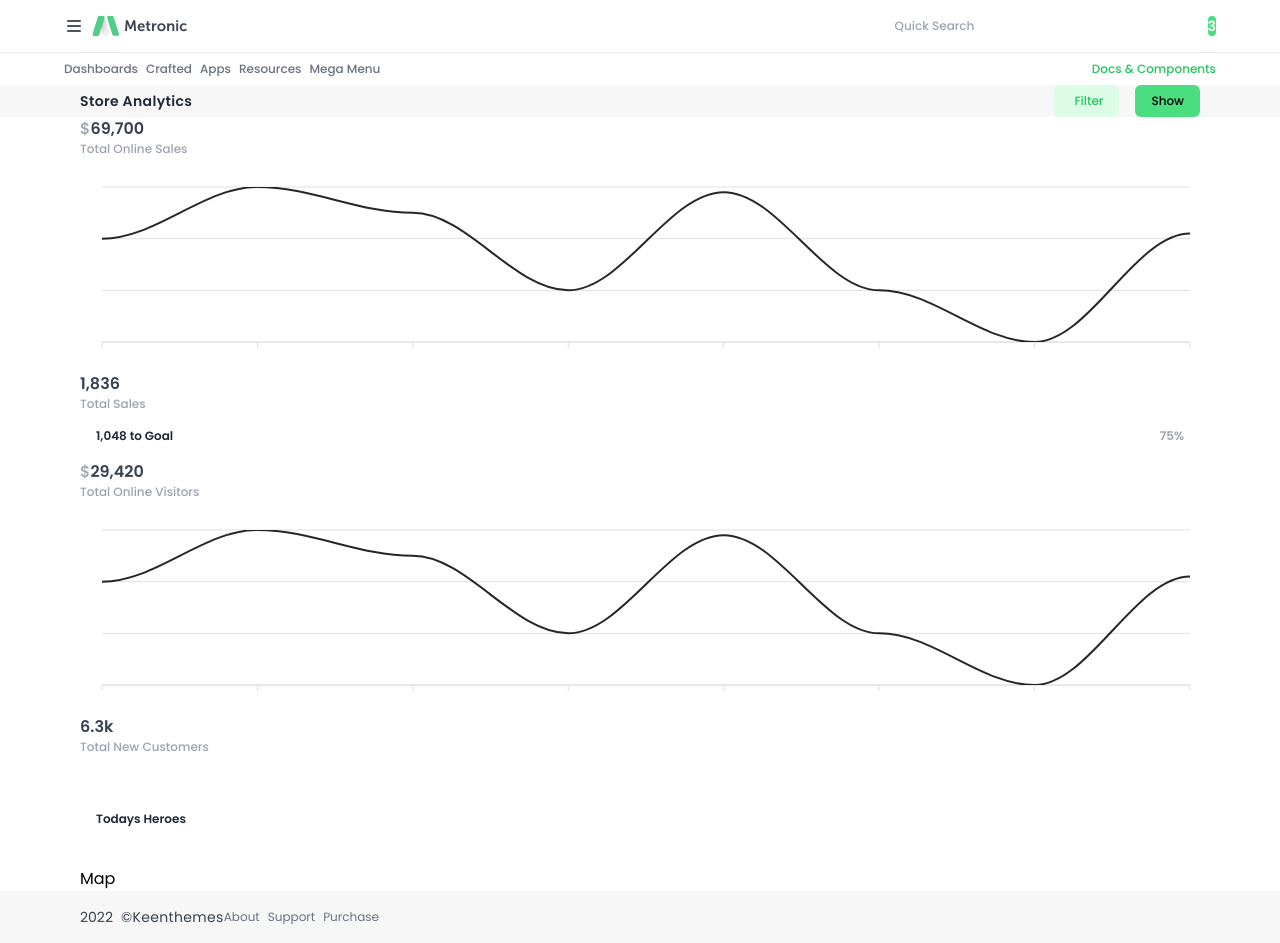
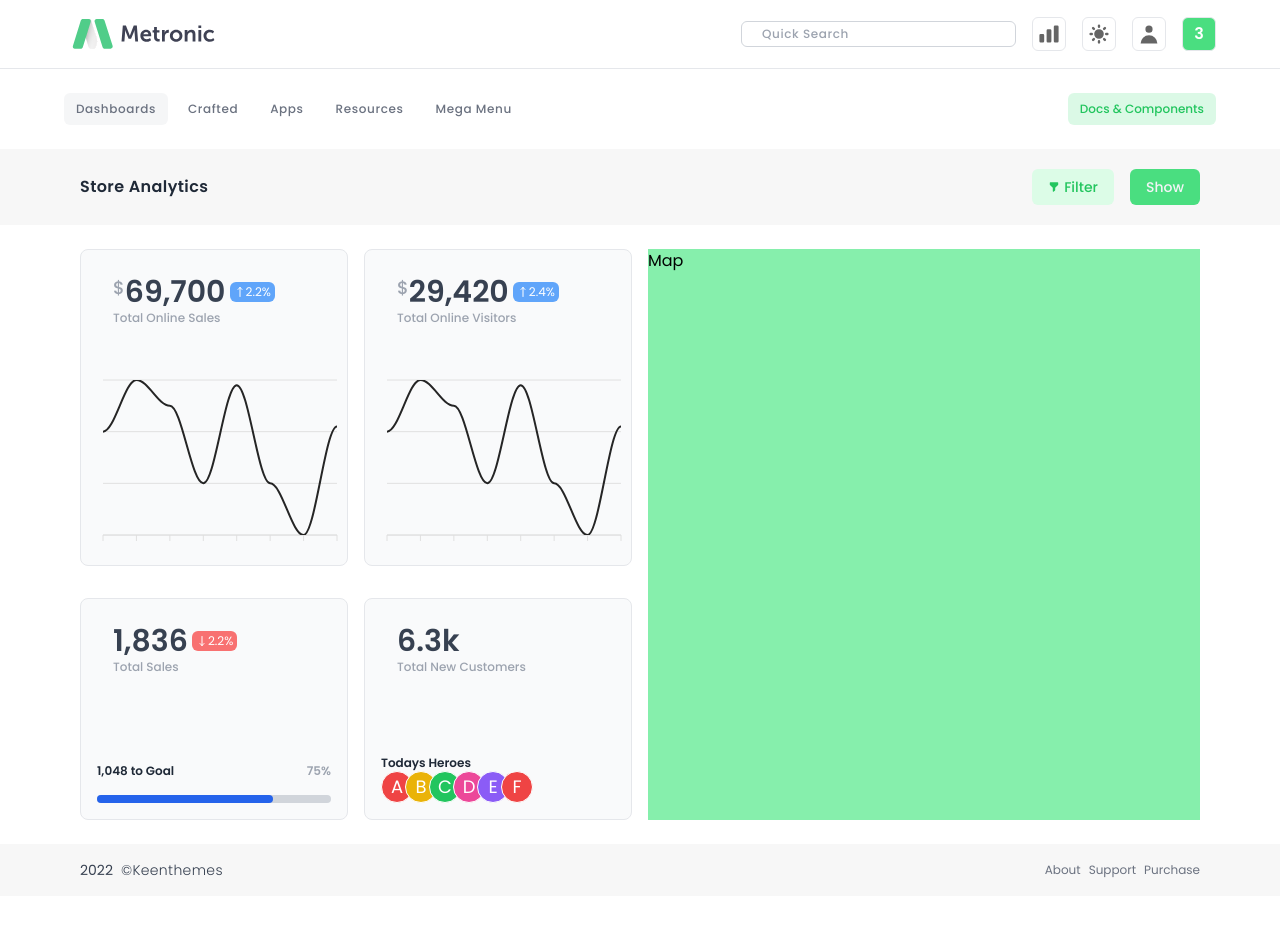
Before and after one commit to shubhamku044/metronic, a Next.js app: page / in a window 1280 px wide. After the commit the page ends 896 px from the top, so only its background shows below. Built offline with nearby package versions, Linux system fonts and the light colour scheme.

Commit message:
changed the tailwind version

```diff
--- a/Components/Header/HeaderTop.jsx
+++ b/Components/Header/HeaderTop.jsx
@@ -31,7 +31,7 @@ const HeaderTop = () => {
           </div>
         </div>
         <div className="flex items-center space-x-4">
-          <div className="headerBtn-container group flex border-gray-300">
+          <div className="group flex cursor-pointer rounded-md border border-gray-300 p-1 hover:bg-slate-200">
             <SearchIcon className="headerBtn" />
             <input
               type="text"
@@ -39,14 +39,23 @@ const HeaderTop = () => {
               placeholder="Quick Search"
             />
           </div>
-          <div className="headerBtn-container group">
-            <ChartBarIcon className="headerBtn" />
+          <div className="group cursor-pointer rounded-md border p-1 hover:bg-slate-200">
+            <ChartBarIcon
+              className="h-5 w-5 opacity-60 transition-all duration-200 group-hover:text-green-500
+       group-hover:opacity-90 lg:h-6 lg:w-6"
+            />
           </div>
-          <div className="headerBtn-container group">
-            <SunIcon className="headerBtn" />
+          <div className="group cursor-pointer rounded-md border p-1 hover:bg-slate-200">
+            <SunIcon
+              className="h-5 w-5 opacity-60 transition-all duration-200 group-hover:text-green-500
+       group-hover:opacity-90 lg:h-6 lg:w-6"
+            />
           </div>
-          <div className="headerBtn-container group">
-            <UserIcon className="headerBtn" />
+          <div className="group cursor-pointer rounded-md border p-1 hover:bg-slate-200">
+            <UserIcon
+              className="h-5 w-5 opacity-60 transition-all duration-200 group-hover:text-green-500
+       group-hover:opacity-90 lg:h-6 lg:w-6"
+            />
           </div>
           <div className="flex h-[30px] w-[30px] cursor-pointer items-center justify-center rounded-md border bg-green-400 hover:bg-green-500 lg:h-[34px] lg:w-[34px]">
             <span className="text-sm font-semibold text-white lg:text-base">
--- a/Components/Toolbar.jsx
+++ b/Components/Toolbar.jsx
@@ -19,7 +19,7 @@ const Toolbar = ({ title }) => {
               <span>Filter</span>
             </div>
           </button>
-          <button className="rounded-md bg-green-400 px-4 py-2 font-medium text-gray-50 transition-all duration-200 hover:bg-green-500 hover:text-gray-50">
+          <button className="rounded-md bg-green-400 px-4 py-2 font-medium text-gray-100 transition-all duration-200 hover:bg-green-500 hover:text-gray-50">
             Show
           </button>
         </div>
--- a/package.json
+++ b/package.json
@@ -24,7 +24,7 @@
     "postcss": "^8.4.5",
     "prettier": "^2.5.1",
     "prettier-plugin-tailwindcss": "^0.1.1",
-    "tailwindcss": "^3.0.7",
+    "tailwindcss": "^3.0.1",
     "typescript": "4.5.4"
   }
 }
--- a/pages/_app.tsx
+++ b/pages/_app.tsx
@@ -1,4 +1,4 @@
-import '../styles/globals.scss'
+import '../styles/globals.css'
 import type { AppProps } from 'next/app'
 
 function MyApp({ Component, pageProps }: AppProps) {
--- a/styles/globals.scss
+++ b/styles/globals.css
@@ -4,16 +4,6 @@
 @tailwind components;
 @tailwind utilities;
 
-@layer components {
-  .headerBtn {
-    @apply h-5 w-5 opacity-60 transition-all duration-200 group-hover:text-green-500
-       group-hover:opacity-90 lg:h-6 lg:w-6;
-  }
-  .headerBtn-container {
-    @apply cursor-pointer rounded-md border p-1 hover:bg-slate-200;
-  }
-}
-
 body {
   font-family: 'Poppins', 'sans-serif';
 }
--- a/tailwind.config.js
+++ b/tailwind.config.js
@@ -2,6 +2,7 @@ module.exports = {
   content: [
     './pages/**/*.{js,ts,jsx,tsx}',
     './components/**/*.{js,ts,jsx,tsx}',
+    './Components/**/*.{js,ts,jsx,tsx}',
   ],
   theme: {
     extend: {
```
Also changed, not shown: 1 other file (tests, documents, lock files or other folders).
